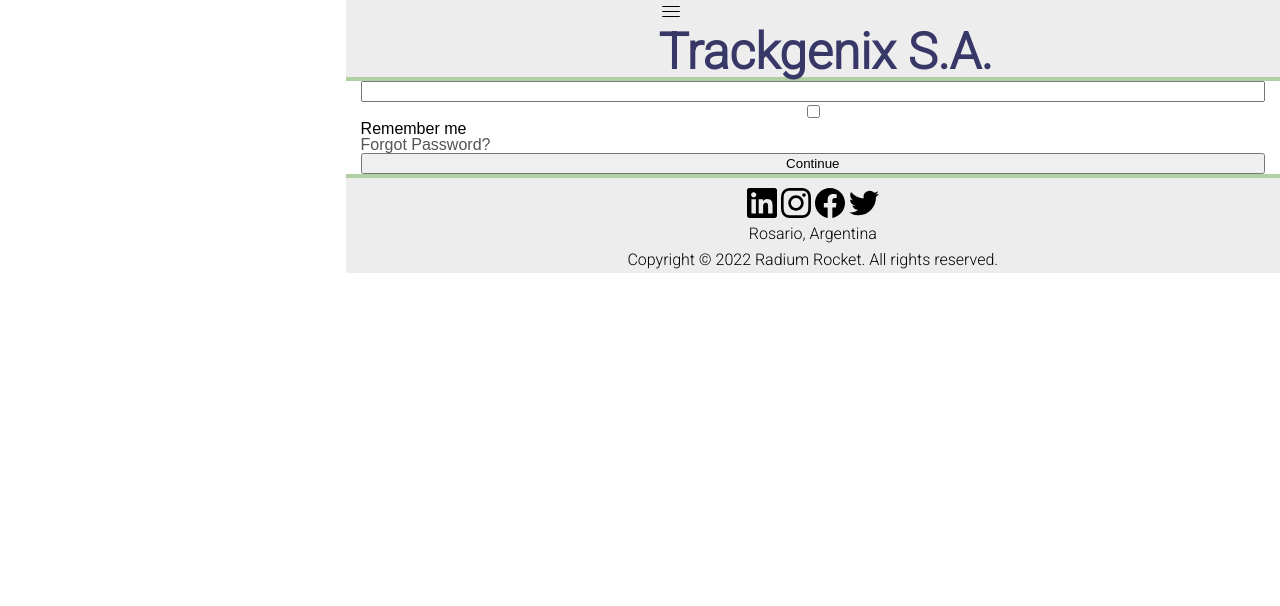
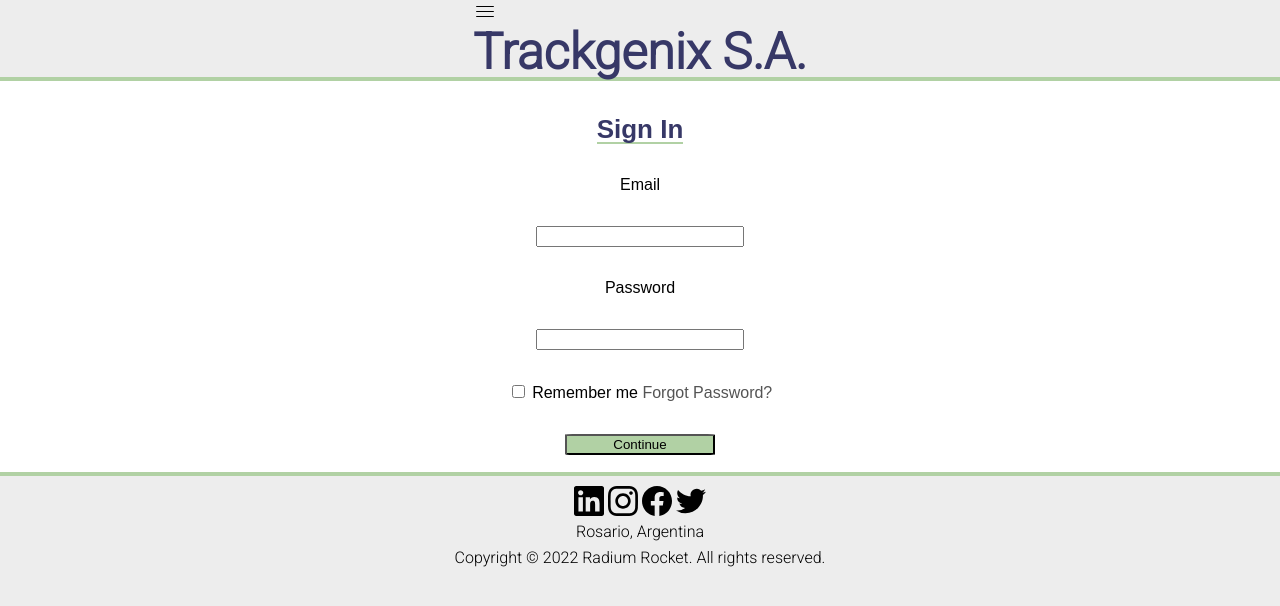
Before and after one commit to tinchorova/-BaSP-M2022-Etapa-1, a plain HTML site: page Semana-06/login.html in a window 1280 px wide. Drawn offline with Linux system fonts and the light colour scheme.

Commit message:
BaSP-W06-2022: added css to login page

```diff
--- /dev/null
+++ b/Semana-06/css/login.css
@@ -0,0 +1,30 @@
+
+header{
+    width: 100%;
+}
+
+main{
+    display: flex;
+    flex-direction: column;
+    justify-content: space-around;
+    align-items: center;
+    margin-top: 100px;
+}
+
+main button{
+    width: 150px;
+    background-color: #B1D1A4;
+    border-radius: 5%;
+    text-decoration-color: #fff;
+}
+.conteiner{
+    display: flex;
+    flex-wrap: wrap;
+    width: 100%;
+    height: 100%;
+    margin-left: 0px;
+}
+
+.emailInput {
+    width: 200px;
+}
--- a/Semana-06/login.html
+++ b/Semana-06/login.html
@@ -12,6 +12,7 @@
         <link rel="stylesheet" href="css/header.css">
         <link rel="stylesheet" href="css/main.css">
         <link rel="stylesheet" href="css/sidebar.css">
+        <link rel="stylesheet" href="css/login.css">
         <link rel="preconnect" href="https://fonts.googleapis.com">
         <link rel="preconnect" href="https://fonts.gstatic.com" crossorigin>
         <link href="https://fonts.googleapis.com/css2?family=Roboto:wght@100;300&display=swap" rel="stylesheet">
@@ -33,11 +34,13 @@
             <main>
                 <h2>Sign In</h2>
                 <label>Email</label>
-                <input type = "email">
+                <input type = "email" class = "emailInput">
                 <label>Password</label>
-                <input type = "email">
-                <input type = "checkbox"> Remember me
-                <a>Forgot Password?</a>
+                <input type = "email" class = "emailInput">
+                <div>
+                    <input type = "checkbox"> Remember me
+                    <a>Forgot Password?</a>
+                </div>
                 <button>Continue</button>
             </main>
             <footer>
```
Also changed, not shown: Semana-06/css/header.css (line endings or trailing spaces).
